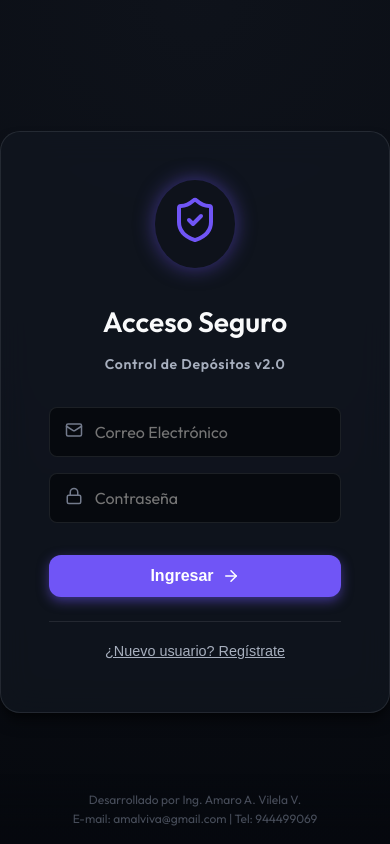
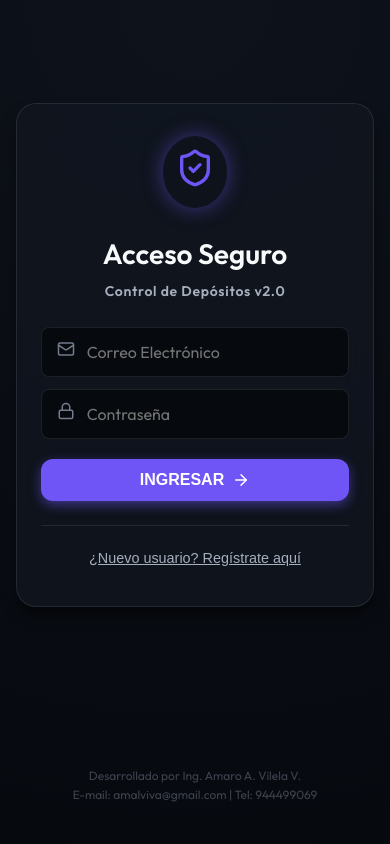
Before and after one commit to cereterall-coder/control-depositos, a React (Vite) app: page /login in a window 390 px wide. Built offline with nearby package versions, Linux system fonts and the light colour scheme; no server answers.

Commit message:
Fix: Make login footer static on mobile to prevent obscuring buttons

```diff
--- a/src/pages/Login.jsx
+++ b/src/pages/Login.jsx
@@ -41,27 +41,28 @@ const Login = () => {
     };
 
     return (
-        <div className="app-container" style={{ justifyContent: 'center', alignItems: 'center', background: 'radial-gradient(circle at top, var(--bg-surface), var(--bg-app))' }}>
-            <div className="glass-panel" style={{ padding: '3rem', maxWidth: '400px', width: '100%', textAlign: 'center' }}>
-                <div style={{ marginBottom: '2rem', display: 'flex', justifyContent: 'center' }}>
-                    <div style={{ padding: '1rem', background: 'var(--bg-surface)', borderRadius: '50%', boxShadow: 'var(--shadow-glow)' }}>
-                        <ShieldCheck size={48} color="var(--color-primary)" />
+        <div className="app-container" style={{ minHeight: '100vh', display: 'flex', flexDirection: 'column', background: 'radial-gradient(circle at top, var(--bg-surface), var(--bg-app))', overflowY: 'auto' }}>
+            <div style={{ flex: 1, display: 'flex', alignItems: 'center', justifyContent: 'center', padding: '1rem', paddingBottom: '3rem' }}>
+                <div className="glass-panel" style={{ padding: '2rem 1.5rem', maxWidth: '400px', width: '100%', textAlign: 'center' }}>
+                    <div style={{ marginBottom: '1.5rem', display: 'flex', justifyContent: 'center' }}>
+                        <div style={{ padding: '0.75rem', background: 'var(--bg-surface)', borderRadius: '50%', boxShadow: 'var(--shadow-glow)' }}>
+                            <ShieldCheck size={40} color="var(--color-primary)" />
                         </div>
                     </div>
 
-                <h1 className="text-h2" style={{ marginBottom: '0.5rem' }}>
+                    <h1 className="text-h2" style={{ marginBottom: '0.25rem' }}>
                         {isRegistering ? 'Crear Cuenta' : 'Acceso Seguro'}
                     </h1>
-                <p className="text-label" style={{ marginBottom: '2rem', textTransform: 'none' }}>Control de Depósitos v2.0</p>
+                    <p className="text-label" style={{ marginBottom: '1.5rem', textTransform: 'none' }}>Control de Depósitos v2.0</p>
 
-                <form onSubmit={handleAuth} style={{ display: 'flex', flexDirection: 'column', gap: '1rem' }}>
+                    <form onSubmit={handleAuth} style={{ display: 'flex', flexDirection: 'column', gap: '0.75rem' }}>
                         {isRegistering && (
                             <>
                                 <div style={{ position: 'relative' }} className="animate-fade-in">
                                     <User size={18} style={{ position: 'absolute', left: '1rem', top: '0.85rem', color: 'var(--text-muted)' }} />
                                     <input
                                         type="text"
-                                    placeholder="Nombre Completo del Usuario"
+                                        placeholder="Nombre Completo"
                                         required={isRegistering}
                                         className="input-field"
                                         style={{ paddingLeft: '2.8rem' }}
@@ -74,7 +75,7 @@ const Login = () => {
                                     <User size={18} style={{ position: 'absolute', left: '1rem', top: '0.85rem', color: 'var(--text-muted)' }} />
                                     <input
                                         type="text"
-                                    placeholder="Alias (Nombre Corto)"
+                                        placeholder="Alias (Corto)"
                                         required={isRegistering}
                                         className="input-field"
                                         style={{ paddingLeft: '2.8rem' }}
@@ -87,7 +88,7 @@ const Login = () => {
                                     <User size={18} style={{ position: 'absolute', left: '1rem', top: '0.85rem', color: 'var(--text-muted)' }} />
                                     <input
                                         type="tel"
-                                    placeholder="Número de Teléfono"
+                                        placeholder="Teléfono"
                                         required={isRegistering}
                                         className="input-field"
                                         style={{ paddingLeft: '2.8rem' }}
@@ -128,33 +129,32 @@ const Login = () => {
                             type="submit"
                             className="btn btn-primary"
                             disabled={loading}
-                        style={{ marginTop: '1rem', width: '100%' }}
+                            style={{ marginTop: '0.5rem', width: '100%' }}
                         >
-                        {loading ? 'Procesando...' : isRegistering ? 'Registrarse' : 'Ingresar'}
+                            {loading ? 'Procesando...' : isRegistering ? 'REGISTRARSE' : 'INGRESAR'}
                             {!loading && <ArrowRight size={18} />}
                         </button>
                     </form>
 
                     <div style={{ marginTop: '1.5rem', borderTop: '1px solid var(--border-subtle)', paddingTop: '1rem' }}>
                         <button
+                            type="button" // Important preventing form submit
                             onClick={() => setIsRegistering(!isRegistering)}
-                        style={{ background: 'none', border: 'none', color: 'var(--text-secondary)', fontSize: '0.9rem', cursor: 'pointer', textDecoration: 'underline' }}
+                            style={{ background: 'none', border: 'none', color: 'var(--text-secondary)', fontSize: '0.9rem', cursor: 'pointer', textDecoration: 'underline', width: '100%', padding: '0.5rem' }}
                         >
-                        {isRegistering ? '¿Ya tienes cuenta? Ingresa aquí' : '¿Nuevo usuario? Regístrate'}
+                            {isRegistering ? '¿Ya tienes cuenta? Ingresa aquí' : '¿Nuevo usuario? Regístrate aquí'}
                         </button>
+                    </div>
                 </div>
             </div>
 
             <footer style={{
                 textAlign: 'center',
-                padding: '1rem',
-                opacity: 0.6,
+                padding: '1.5rem',
+                opacity: 0.5,
                 fontSize: '0.75rem',
                 color: 'var(--text-muted)',
-                position: 'fixed',
-                bottom: 0,
-                width: '100%',
-                background: 'linear-gradient(to top, var(--bg-app) 20%, transparent)'
+                marginBottom: '1rem' // Safe space
             }}>
                 <p>Desarrollado por Ing. Amaro A. Vilela V.</p>
                 <p>E-mail: amalviva@gmail.com | Tel: 944499069</p>
```
Lines whose indentation alone changed are shown as unchanged.
